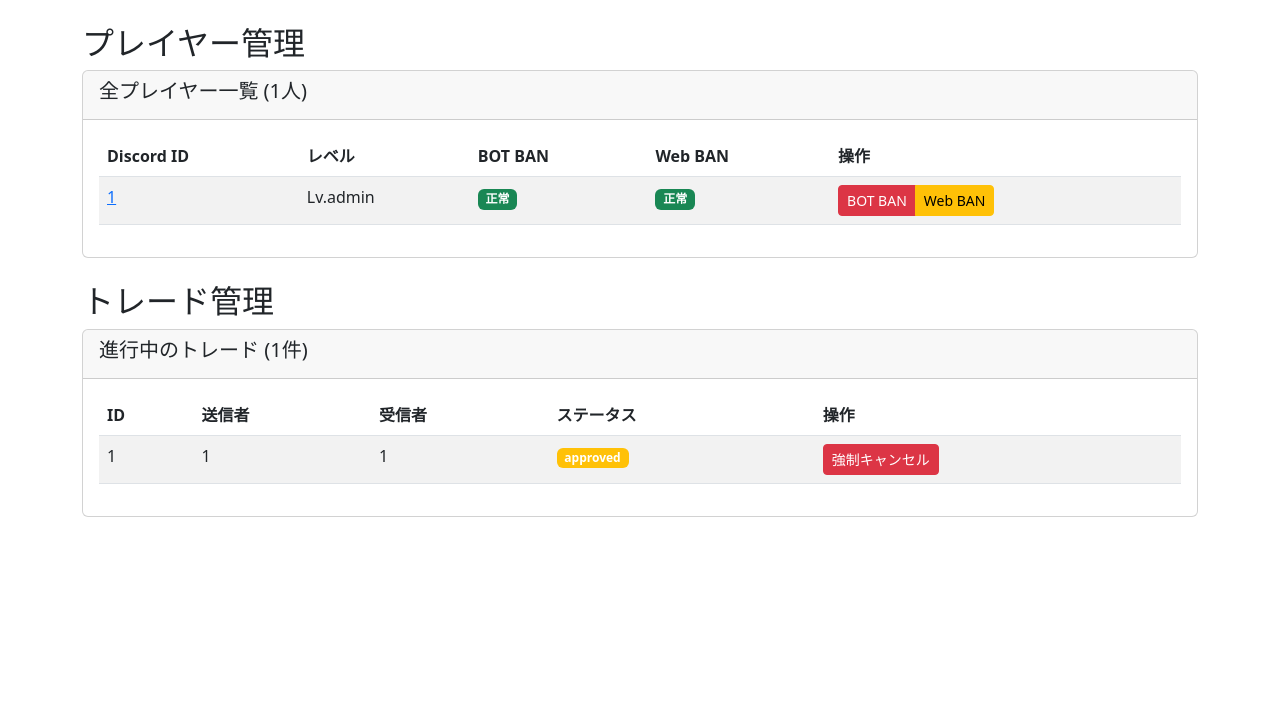
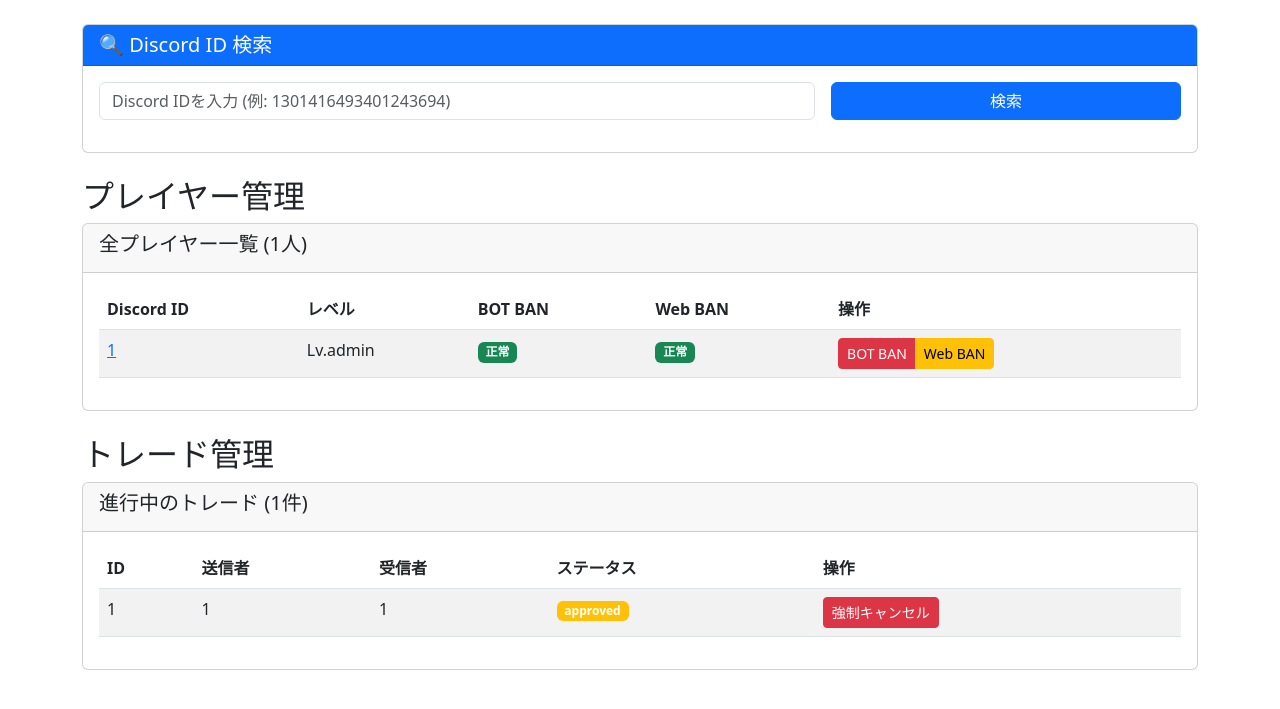
Before and after one commit to RPG-478/RPG_WEB, a FastAPI app: template templates/admin_dashboard.html in a window 1280 px wide. Shown: the part 56-765 px from the top of the page. Run offline with FastAPI, Linux system fonts and the light colour scheme; the template is opened without the code that fills it: most values are stand-ins (such as "Sample title", 1, 10 or a date in 2020); parts of the project's set-up code (start-up, migrations or seed data) failed here and were passed over.

Commit message:
admin_dashboard.html を更新

```diff
--- a/templates/admin_dashboard.html
+++ b/templates/admin_dashboard.html
@@ -20,6 +20,24 @@
     </nav>
 
     <div class="container mt-4">
+        <!-- ID検索フォーム -->
+        <div class="card mb-4">
+            <div class="card-header bg-primary text-white">
+                <h5 class="mb-0">🔍 Discord ID 検索</h5>
+            </div>
+            <div class="card-body">
+                <form id="searchForm" class="row g-3">
+                    <div class="col-md-8">
+                        <input type="text" class="form-control" id="searchInput" placeholder="Discord IDを入力 (例: 1301416493401243694)">
+                    </div>
+                    <div class="col-md-4">
+                        <button type="submit" class="btn btn-primary w-100">検索</button>
+                    </div>
+                </form>
+                <div id="searchResult" class="mt-3"></div>
+            </div>
+        </div>
+
         <h2>プレイヤー管理</h2>
 
         <div class="card mb-4">
@@ -118,45 +136,104 @@
     </div>
 
     <script>
+        // ID検索機能
+        document.getElementById('searchForm').addEventListener('submit', async (e) => {
+            e.preventDefault();
+            const discordId = document.getElementById('searchInput').value.trim();
+            const resultDiv = document.getElementById('searchResult');
+
+            if (!discordId) {
+                resultDiv.innerHTML = '<div class="alert alert-warning">Discord IDを入力してください</div>';
+                return;
+            }
+
+            resultDiv.innerHTML = '<div class="spinner-border text-primary" role="status"></div>';
+
+            try {
+                window.location.href = `/admin/player/${discordId}`;
+            } catch (error) {
+                resultDiv.innerHTML = `<div class="alert alert-danger">エラー: ${error.message}</div>`;
+            }
+        });
+
         async function banBot(discordId) {
             if (!confirm(`Discord ID ${discordId} をBOT利用禁止にしますか?`)) return;
 
-            const response = await fetch(`/admin/ban-bot/${discordId}`, { method: 'POST' });
+            try {
+                const response = await fetch(`/admin/ban-bot/${discordId}`, {
+                    method: 'POST',
+                    credentials: 'include'
+                });
                 const data = await response.json();
                 alert(data.message);
                 location.reload();
+            } catch (error) {
+                alert('エラーが発生しました: ' + error.message);
+            }
         }
 
         async function banWeb(discordId) {
             if (!confirm(`Discord ID ${discordId} をWeb利用禁止にしますか?`)) return;
 
-            const response = await fetch(`/admin/ban-web/${discordId}`, { method: 'POST' });
+            try {
+                const response = await fetch(`/admin/ban-web/${discordId}`, {
+                    method: 'POST',
+                    credentials: 'include'
+                });
                 const data = await response.json();
                 alert(data.message);
                 location.reload();
+            } catch (error) {
+                alert('エラーが発生しました: ' + error.message);
+            }
         }
 
         async function unbanBot(discordId) {
-            const response = await fetch(`/admin/unban-bot/${discordId}`, { method: 'POST' });
+            if (!confirm(`Discord ID ${discordId} のBOT利用禁止を解除しますか?`)) return;
+
+            try {
+                const response = await fetch(`/admin/unban-bot/${discordId}`, {
+                    method: 'POST',
+                    credentials: 'include'
+                });
                 const data = await response.json();
                 alert(data.message);
                 location.reload();
+            } catch (error) {
+                alert('エラーが発生しました: ' + error.message);
+            }
         }
 
         async function unbanWeb(discordId) {
-            const response = await fetch(`/admin/unban-web/${discordId}`, { method: 'POST' });
+            if (!confirm(`Discord ID ${discordId} のWeb利用禁止を解除しますか?`)) return;
+
+            try {
+                const response = await fetch(`/admin/unban-web/${discordId}`, {
+                    method: 'POST',
+                    credentials: 'include'
+                });
                 const data = await response.json();
                 alert(data.message);
                 location.reload();
+            } catch (error) {
+                alert('エラーが発生しました: ' + error.message);
+            }
         }
 
         async function cancelTrade(tradeId) {
             if (!confirm(`トレード ID ${tradeId} を強制キャンセルしますか?`)) return;
 
-            const response = await fetch(`/admin/cancel-trade/${tradeId}`, { method: 'POST' });
+            try {
+                const response = await fetch(`/admin/cancel-trade/${tradeId}`, {
+                    method: 'POST',
+                    credentials: 'include'
+                });
                 const data = await response.json();
                 alert(data.message);
                 location.reload();
+            } catch (error) {
+                alert('エラーが発生しました: ' + error.message);
+            }
         }
     </script>
 </body>
```
Lines whose indentation alone changed are shown as unchanged.
